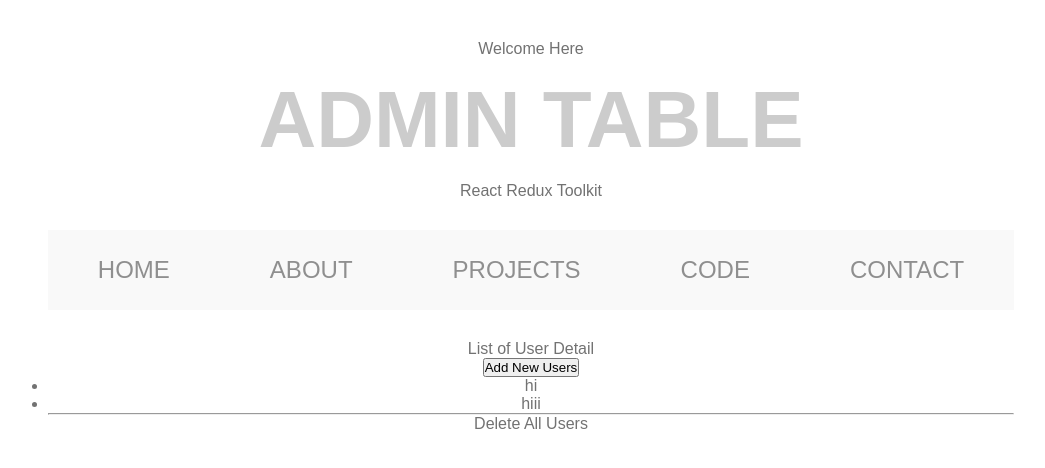
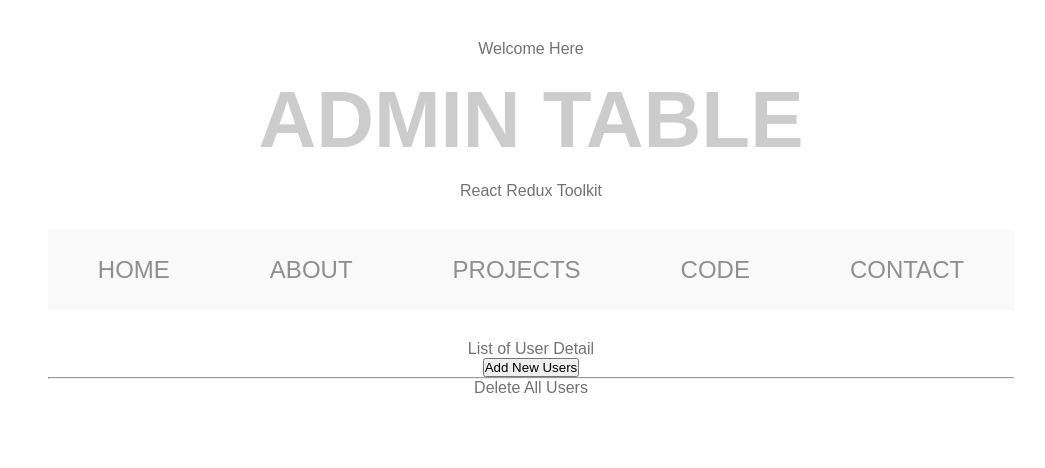
Before and after one commit to Muddasir19/RRT, a React (Vite) app: page / in a window 1280 px wide. Shown: the top 468 px of the page, without its empty margins (109-1154 px from the left). Built offline with nearby package versions, Linux system fonts and the light colour scheme; what chance would draw is missing.

Commit message:
update 7 display User

```diff
--- /dev/null
+++ b/src/components/DisplayUsers.jsx
@@ -0,0 +1,22 @@
+import React from 'react'
+import { useSelector } from 'react-redux'
+
+const DisplayUsers = () => {
+    const data = useSelector((state) => {
+        return state.users;
+    })
+  return (
+    <div>
+        {
+            data.map((user,id) => {
+                return <li key={id}>
+                    {user}
+                </li>
+            })
+        }
+
+    </div>
+  )
+}
+
+export default DisplayUsers
--- a/src/components/UserDetails.jsx
+++ b/src/components/UserDetails.jsx
@@ -4,6 +4,7 @@ import DeleteAllUser from './DeleteAllUser';
 import { fakeUserData } from '../api';
 import { useDispatch } from 'react-redux';
 import { addUser } from '../store/slices/UserSlice';
+import DisplayUsers from './DisplayUsers';
 
 const UserDetails = () => {
 
@@ -23,8 +24,7 @@ const UserDetails = () => {
                 <button onClick={ ()=> addNewUser(fakeUserData()) } >Add New Users</button>
             </div>
             <ul>
-                <li>hi</li>
-                <li>hiii</li>
+                <DisplayUsers/>
             </ul>
             <hr />
             <DeleteAllUser/>
```
